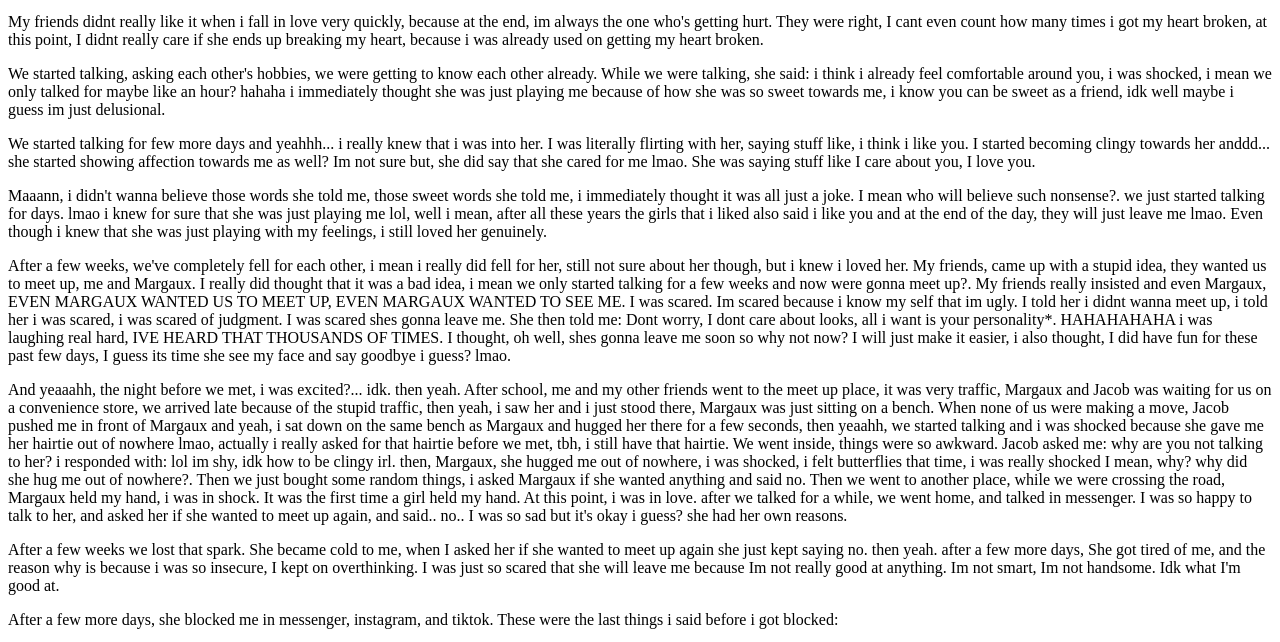
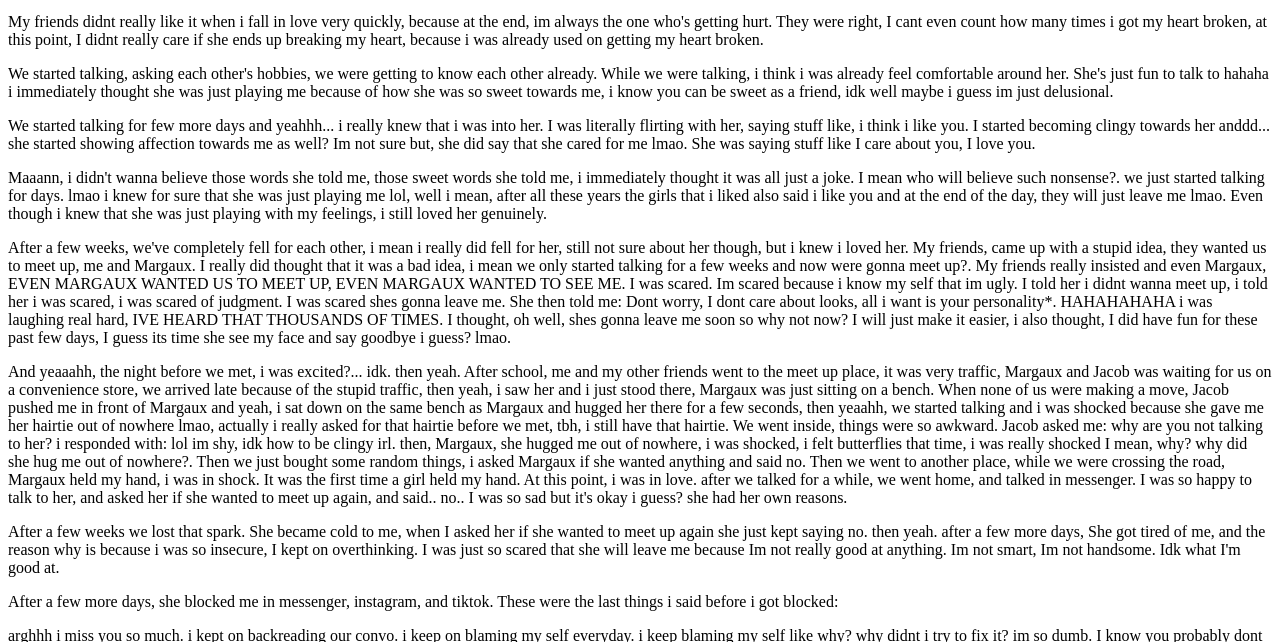
Before and after one commit to riez1623/Margaux-Arevalo, a plain HTML site: page index.html in a window 1280 px wide. Shown: the part 155-797 px from the top of the page. Drawn offline with Linux system fonts and the light colour scheme.

Commit message:
Update index.html

```diff
--- a/index.html
+++ b/index.html
@@ -7,7 +7,7 @@
 
 <p style="color:black">My friends didnt really like it when i fall in love very quickly, because at the end, im always the one who's getting hurt. They were right, I cant even count how many times i got my heart broken, at this point, I didnt really care if she ends up breaking my heart, because i was already used on getting my heart broken.</p>
 
-<p style="color:black">We started talking, asking each other's hobbies, we were getting to know each other already. While we were talking, she said: i think i already feel comfortable around you, i was shocked, i mean we only talked for maybe like an hour? hahaha i immediately thought she was just playing me because of how she was so sweet towards me, i know you can be sweet as a friend, idk well maybe i guess im just delusional.</p>
+<p style="color:black">We started talking, asking each other's hobbies, we were getting to know each other already. While we were talking, i think i was already feel comfortable around her. She's just fun to talk to hahaha i immediately thought she was just playing me because of how she was so sweet towards me, i know you can be sweet as a friend, idk well maybe i guess im just delusional.</p>
 
 <p style="color:black">We started talking for few more days and yeahhh... i really knew that i was into her. I was literally flirting with her, saying stuff like, i think i like you. I started becoming clingy towards her anddd... she started showing affection towards me as well? Im not sure but, she did say that she cared for me lmao. She was saying stuff like I care about you, I love you.</p>
 
```
